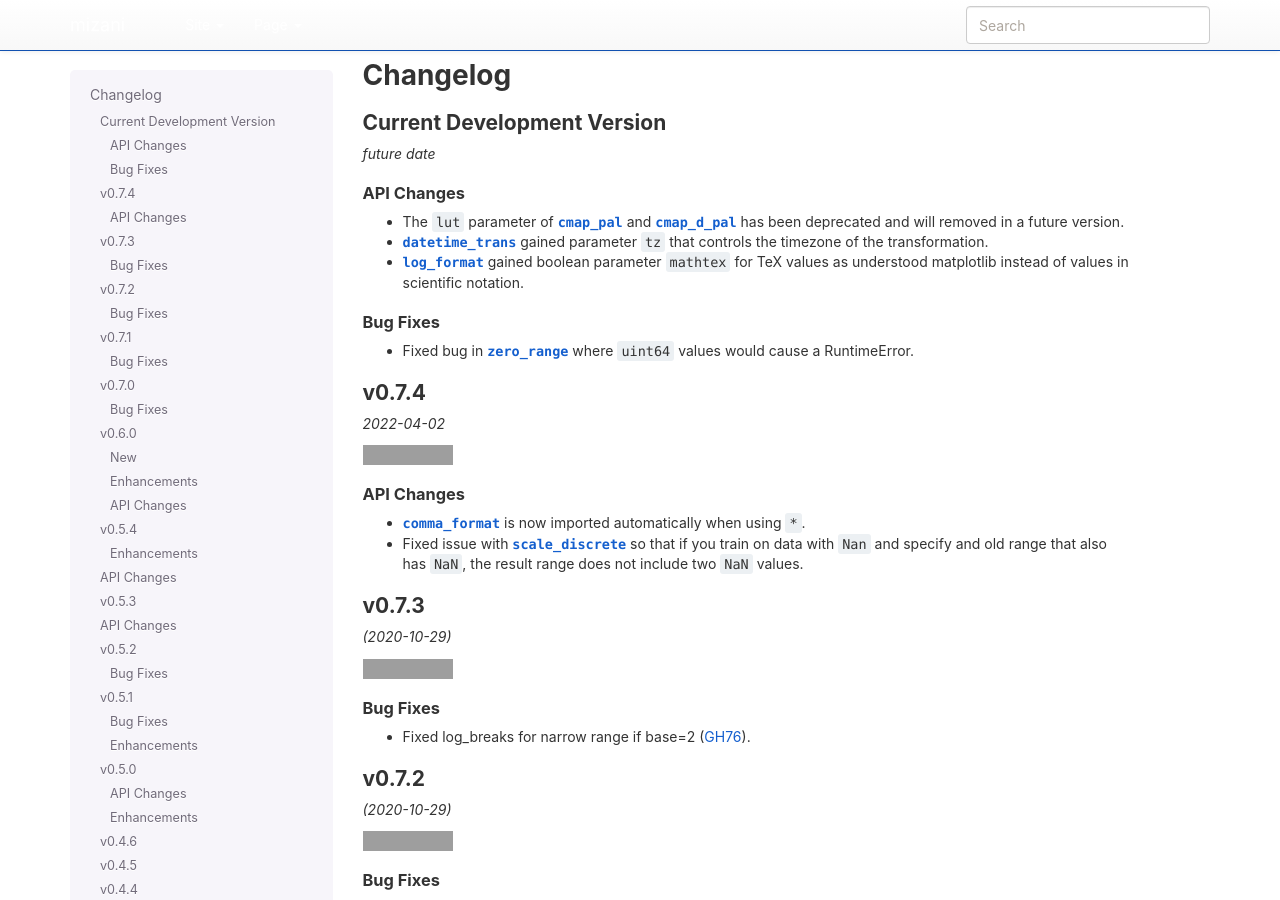
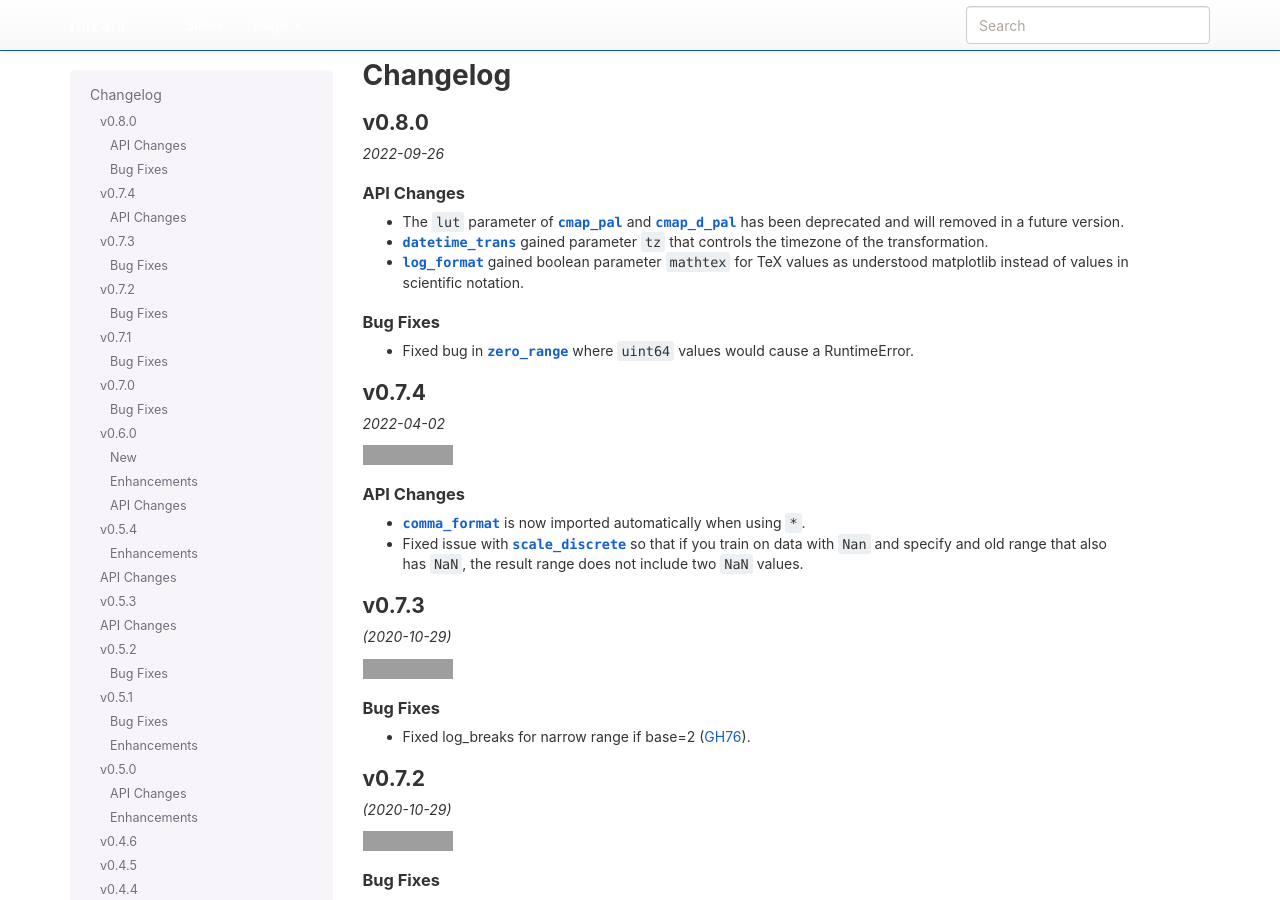
Before and after one commit to has2k1/mizani, a Sphinx documentation site: the page built from doc/changelog.rst, in a window 1280 px wide and 900 px high. Built offline with Sphinx 7.4.7, drawn with Linux system fonts in a browser that asks for light colours; nearby versions of some CDN libraries; library files that are not in the unit come from our copies; pages that are not in the unit, such as notebooks, are missing from menus; grey boxes are pictures that could not be loaded.

Commit message:
Prepare changelog for release

```diff
--- a/doc/changelog.rst
+++ b/doc/changelog.rst
@@ -1,9 +1,10 @@
 Changelog
 =========
 
-Current Development Version
----------------------------
-*future date*
+v0.8.0
+------
+
+*2022-09-26*
 
 API Changes
 ***********
```
